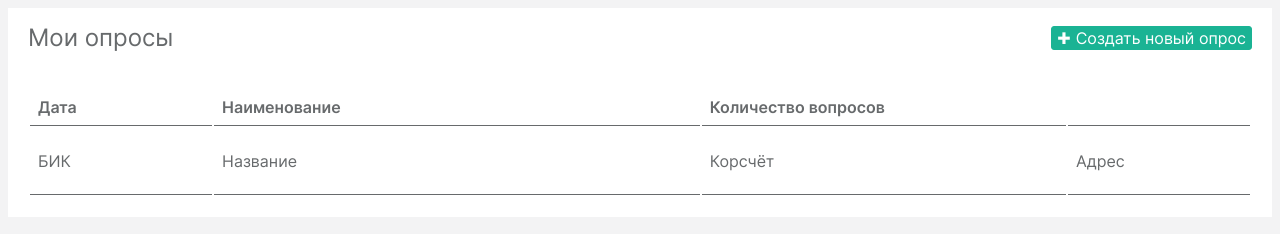
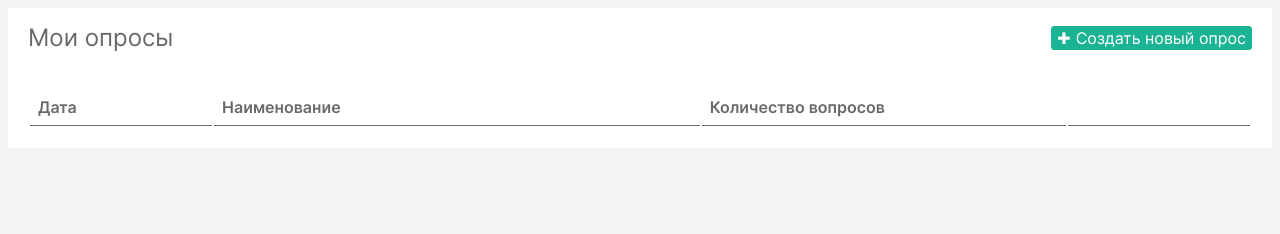
Before and after one commit to Maxxnikitin/questionnaire, a website: page index.html in a window 1280 px wide. Drawn offline with Linux system fonts and the light colour scheme; files whose address does not match are found by name.

Commit message:
обновление readme, удаление лишней строчки из таблицы в index-е

```diff
--- a/index.html
+++ b/index.html
@@ -32,12 +32,6 @@
           </tr>
         </thead>
         <tbody>
-          <tr class="table__rows">
-            <td class="table__row">БИК</td>
-            <td class="table__row">Название</td>
-            <td class="table__row">Корсчёт</td>
-            <td class="table__row">Адрес</td>
-          </tr>
         </tbody>
       </table>
     </main>
```
Also changed, not shown: README.md, 1 other file.
